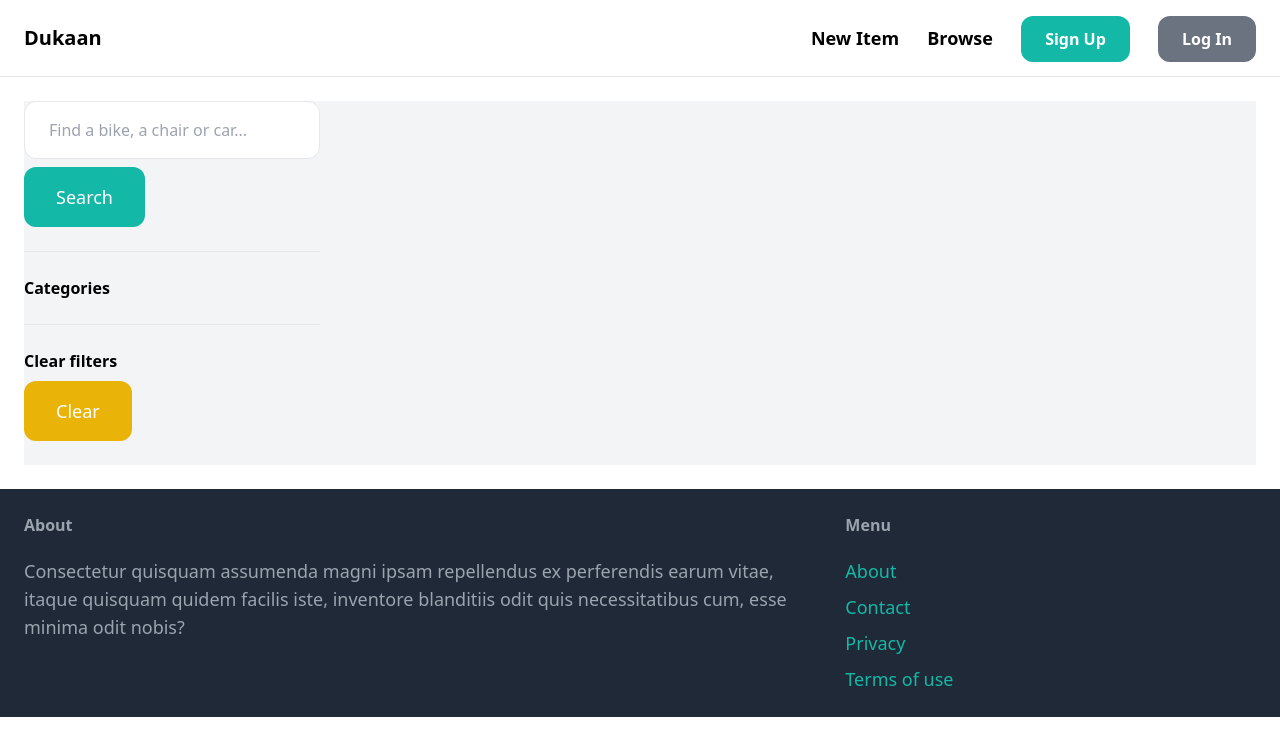
After one commit to Thymmz/Dukaan-django, a Django app: template dukaan/item/templates/item/items.html in a window 1280 px wide. The commit adds this page. Shown: the top 756 px of the page. Run offline with Django 3.2, Linux system fonts and the light colour scheme; the template is opened without the code that fills it, so the values that code supplies are empty; some libraries are stand-ins or nearby versions.

Commit message:
edit items

```diff
--- a/dukaan/core/templates/core/base.html
+++ b/dukaan/core/templates/core/base.html
@@ -13,7 +13,7 @@
 
         <div class="space-x-6">
             <a href="{% url 'item:new' %}" class="text-lg font-semibold hover:text-gray-500">New Item</a>
-            <a href="#" class="text-lg font-semibold hover:text-gray-500">Browse</a>
+            <a href="{% url 'item:items' %}" class="text-lg font-semibold hover:text-gray-500">Browse</a>
 
             {% if request.user.is_authenticated %}
             <a href="#" class="px-6 py-3 font-semibold bg-teal-500 text-white rounded-xl hover:bg-teal-700">Inbox</a>
--- a/dukaan/item/templates/item/detail.html
+++ b/dukaan/item/templates/item/detail.html
@@ -22,7 +22,7 @@
         {% if request.user == item.created_by %}
             <div class="mt-6 p-6 bg-white rounded-xl">
                 <p>This is your item!</p>
-                <a href="#" class="inline-block mt-6 px-6 py-3 text-lg font-semibold bg-teal-500 text-white rounded-xl">Edit</a>
+                <a href="{% url 'item:edit' item.id %}" class="inline-block mt-6 px-6 py-3 text-lg font-semibold bg-teal-500 text-white rounded-xl">Edit</a>
                 <a href="{% url 'item:delete' item.id %}" class="inline-block mt-6 px-6 py-3 text-lg font-semibold bg-red-500 text-white rounded-xl">Delete</a>
             </div>
         {% else %}
--- /dev/null
+++ b/dukaan/item/templates/item/items.html
@@ -0,0 +1,53 @@
+{% extends 'core/base.html' %}
+
+{% block title %}Items{% endblock %}
+
+{% block content %}
+    <div class="pb-6 grid grid-cols-4 gap-4 bg-gray-100">
+        <div class="col-span-1">
+            <form method="get" action="{% url 'item:items' %}">
+                <input name="query" class="w-full py-4 px-6 border rounded-xl" type="text" value="{{ query }}" placeholder="Find a bike, a chair or car...">
+
+                <button class="mt-2 py-4 px-8 text-lg bg-teal-500 text-white rounded-xl">Search</button>
+            </form>
+
+            <hr class="my-6">
+
+            <p class="font-semibold">Categories</p>
+
+            <ul>
+                {% for category in categories %}
+                    <li class="py-2 px-2 rounded-xl{% if category.id == category_id %} bg-gray-200{% endif %}">
+                        <a href="{% url 'item:items' %}?query={{ query }}&category={{ category.id }}">{{ category.name }}</a>
+                    </li>
+                {% endfor %}
+            </ul>
+
+            <hr class="my-6">
+
+            <p class="font-semibold">Clear filters</p>
+
+            <ul>
+                <li><a href="{% url 'item:items' %}" class="mt-2 py-4 px-8 inline-block bg-yellow-500 text-lg rounded-xl text-white">Clear</a>
+        </div>
+
+        <div class="col-span-3">
+            <div class="grid grid-cols-3 gap-3">
+                {% for item in items %}
+                    <div>
+                        <a href="{% url 'item:detail' item.id %}">
+                            <div>
+                                <img src="{{ item.image.url }}" class="rounded-t-xl">
+                            </div>
+
+                            <div class="p-6 bg-white rounded-b-xl">
+                                <h2 class="text-2xl">{{ item.name }}</h2>
+                                <p class="text-gray-500">Price: {{ item.price }}</p>
+                            </div>
+                        </a>
+                    </div>
+                {% endfor %}
+            </div>
+        </div>
+    </div>
+{% endblock %}
--- a/dukaan/item/urls.py
+++ b/dukaan/item/urls.py
@@ -5,7 +5,10 @@ from . import views
 app_name = 'item'
 
 urlpatterns = [
+    path('', views.items, name='items'),
     path('new/', views.new, name='new'),
     path('<int:pk>/', views.detail, name='detail'),
     path('<int:pk>/delete/', views.delete, name='delete'),
+    path('<int:pk>/edit/', views.edit, name='edit'),
+
 ]
```
Also changed, not shown: dukaan/item/forms.py (+21 -0 lines), dukaan/item/views.py (+28 -1 lines), dukaan/db.sqlite3.
